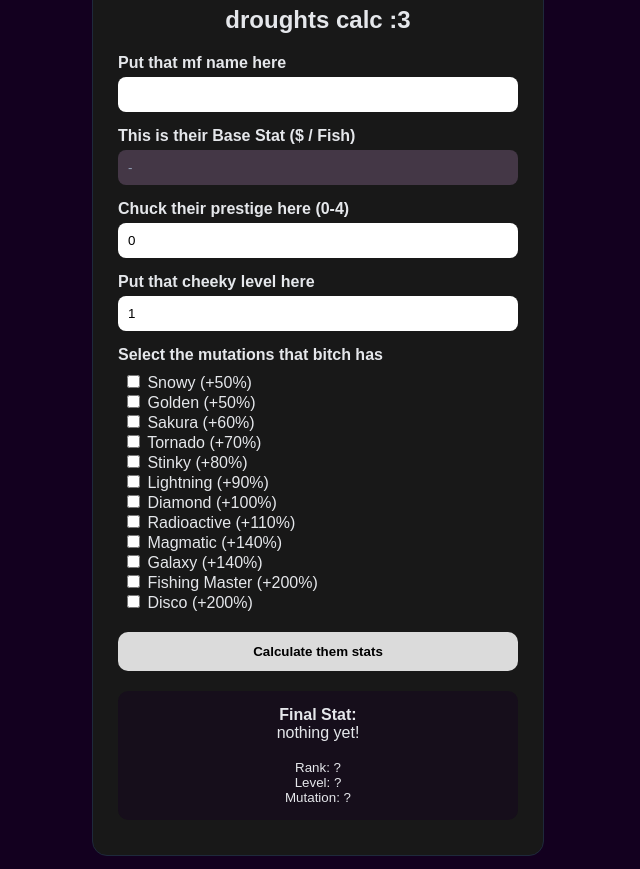
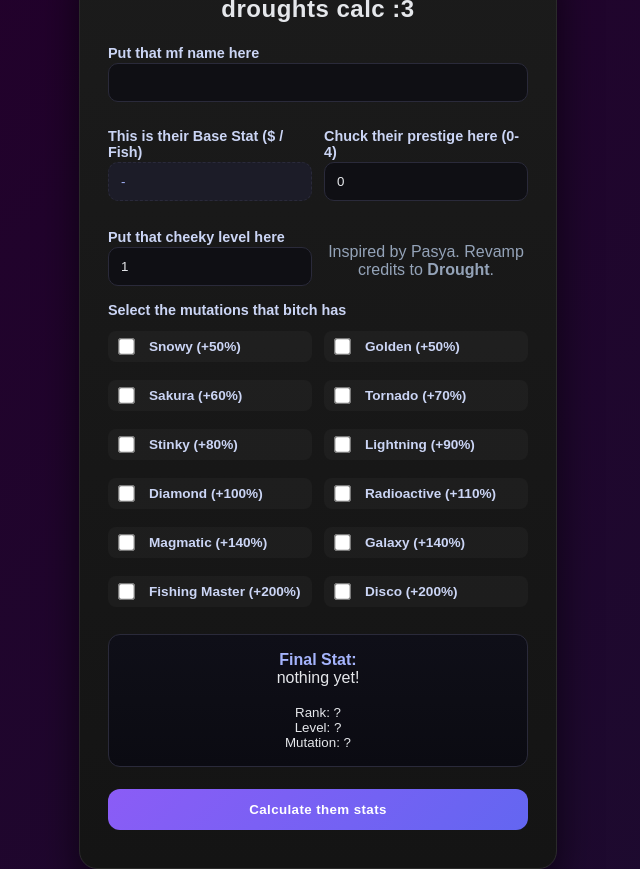
Before and after one commit to drouqht/droughts-calc, a plain HTML site: page index.html in a window 1280 px wide. Shown: the whole page, without its empty margins (322-962 px from the left). Drawn offline with Linux system fonts and the light colour scheme.

Commit message:
Complete Rehaul
Revamp index.html with new layout and features.

```diff
--- a/index.html
+++ b/index.html
@@ -2,112 +2,19 @@
     <meta charset="UTF-8">
     <title>droughts calc :3</title>
 
-    <style>
-        body {
-            font-family: Arial, sans-serif;
-            background: #13001f;
-            color: #e5e7eb;
-            display: flex;
-            justify-content: center;
-            align-items: center;
-            height: 100vh;
-        }
-
-        .card {
-            background: #181818;
-            border: 1px solid #1e293b;
-            padding: 25px;
-            border-radius: 15px;
-            width: 400px;
-        }
-
-        h2 {
-            text-align: center;
-            margin-bottom: 20px;
-        }
-
-        label {
-            display: block;
-            margin-top: 15px;
-            font-weight: bold;
-        }
-
-        input[type="text"],
-        input[type="number"] {
-            width: 100%;
-            padding: 10px;
-            margin-top: 5px;
-            border-radius: 8px;
-            border: none;
-        }
-
-        input[readonly] {
-            background: #443746;
-            color: #94a3b8;
-        }
-
-        .mutations {
-            margin-top: 8px;
-            padding-left: 5px;
-        }
-
-        button {
-            width: 100%;
-            margin-top: 20px;
-            padding: 12px;
-            border-radius: 10px;
-            border: none;
-            background: #dbdbdb;
-            font-weight: bold;
-            cursor: pointer;
-        }
-
-        button:hover {
-            background: #b9b9b9;
-        }
-
-        .result {
-            margin-top: 20px;
-            padding: 15px;
-            background: #13001f70;
-            border-radius: 10px;
-            text-align: center;
-        }
-
-        .error {
-            color: #ef4444;
-            text-align: center;
-            margin-top: 10px;
-        }
-
-        .suggestions {
-            position: absolute;
-            top: 100%;
-            left: 0;
-            right: 0;
-            background: #13001fe1;
-            border: 1px solid #1e293b;
-            border-radius: 8px;
-            max-height: 180px;
-            overflow-y: auto;
-            z-index: 100;
-            display: none;
-        }
-
-        .suggestion-item {
-            padding: 8px 10px;
-            cursor: pointer;
-        }
-
-        .suggestion-item:hover {
-            background: #1e293b;
-        }
-    </style>
 </head>
+<link rel="stylesheet" href="style.css">
 <body>
 
 <div class="card">
     <h2>droughts calc :3</h2>
+
+<script>
+        function toTitleCase(str) {
+        return str.replace(/\w\S*/g, txt =>
+            txt.charAt(0).toUpperCase() + txt.slice(1)
+     );}
+</script>
 
     <label>Put that mf name here</label>
     <div style="position: relative;">
@@ -115,33 +22,44 @@
         <div id="suggestions" class="suggestions" style="display: none;"><div class="suggestion-item">money money man</div></div>
     </div>
 
+
+<div class="row">
+    <div>
         <label>This is their Base Stat ($ / Fish)</label>
         <input type="text" id="baseStat" readonly="" value="-">
+    </div>
 
+    <div>
         <label>Chuck their prestige here (0-4)</label>
         <input type="number" id="rank" min="0" max="4" value="0">
+    </div>
 
+    <div>
         <label>Put that cheeky level here</label>
         <input type="number" id="level" min="1" value="1">
+    </div>
+
+    <div class="credits">
+        Inspired by Pasya. Revamp credits to <strong>Drought</strong>.
+    </div>
+
+</div>
 
 <label>Select the mutations that bitch has</label>
-    <div class="mutations">
-        <!-- ===== TEMPAT MENAMBAH MUTASI ===== -->
-        <input type="checkbox" class="mutation" value="50"> Snowy (+50%)<br>
-        <input type="checkbox" class="mutation" value="50"> Golden (+50%)<br>
-        <input type="checkbox" class="mutation" value="60"> Sakura (+60%)<br>
-        <input type="checkbox" class="mutation" value="70"> Tornado (+70%)<br>
-        <input type="checkbox" class="mutation" value="80"> Stinky (+80%)<br>
-        <input type="checkbox" class="mutation" value="90"> Lightning (+90%)<br>
-        <input type="checkbox" class="mutation" value="100"> Diamond (+100%)<br>
-        <input type="checkbox" class="mutation" value="110"> Radioactive (+110%)<br>
-        <input type="checkbox" class="mutation" value="140"> Magmatic (+140%)<br>
-        <input type="checkbox" class="mutation" value="140"> Galaxy (+140%)<br>
-        <input type="checkbox" class="mutation" value="200"> Fishing Master (+200%)<br>
-        <input type="checkbox" class="mutation" value="200"> Disco (+200%)<br>
+<div class="mutations-grid">
+    <label class="mutation-label"><input type="checkbox" class="mutation" value="50"> <span>Snowy (+50%)</span></label>
+    <label class="mutation-label"><input type="checkbox" class="mutation" value="50"> <span>Golden (+50%)</span> </label>
+    <label class="mutation-label"><input type="checkbox" class="mutation" value="60"> <span>Sakura (+60%)</span> </label>
+    <label class="mutation-label"><input type="checkbox" class="mutation" value="70"> <span>Tornado (+70%)</span> </label>
+    <label class="mutation-label"><input type="checkbox" class="mutation" value="80"> <span>Stinky (+80%)</span> </label>
+    <label class="mutation-label"><input type="checkbox" class="mutation" value="90"> <span>Lightning (+90%)</span> </label>
+    <label class="mutation-label"><input type="checkbox" class="mutation" value="100"> <span>Diamond (+100%)</span> </label>
+    <label class="mutation-label"><input type="checkbox" class="mutation" value="110"> <span>Radioactive (+110%)</span> </label>
+    <label class="mutation-label"><input type="checkbox" class="mutation" value="140"> <span>Magmatic (+140%)</span> </label>
+    <label class="mutation-label"><input type="checkbox" class="mutation" value="140"> <span>Galaxy (+140%)</span> </label>
+    <label class="mutation-label"><input type="checkbox" class="mutation" value="200"> <span>Fishing Master (+200%)</span> </label>
+    <label class="mutation-label"><input type="checkbox" class="mutation" value="200"> <span>Disco (+200%)</span> </label>
 </div>
-
-    <button onclick="hitung()">Calculate them stats</button>
 
     <div class="result" id="result">
         <b>Final Stat:</b><br>
@@ -152,10 +70,20 @@
         Mutation: ?
         </small>
     </div>
+
+    <button onclick="hitung()">Calculate them stats</button>
+
+
     <div class="error" id="error"></div>
 </div>
 
 <script>
+
+    // ==== Added my own formating of numbers to make it easier to read ==== //
+
+function formatNumber(num) {
+    return num.toString().replace(/\B(?=(\d{3})+(?!\d))/g, " ");
+}
 
 const brainrotDB = {
     "tung tung sahur": 100,
@@ -248,11 +176,14 @@ function showSuggestions() {
     matches.forEach(name => {
         const item = document.createElement("div");
         item.className = "suggestion-item";
-        item.innerText = name;
+        item.innerText = toTitleCase(name);
 
         item.onclick = () => {
-            input.value = name;
-            baseStat.value = `$${brainrotDB[name]}`;
+            input.value = toTitleCase(name);
+
+            const stat = brainrotDB[name];
+            baseStat.value = `$${formatNumber(stat)}`;
+
             box.style.display = "none";
 };
 
@@ -295,7 +226,7 @@ function hitung() {
 
     result.innerHTML = `
         <b>Final Stat:</b><br>
-        $${finalStat.toFixed(2)} / Fish<br><br>
+        $${formatNumber(finalStat.toFixed(2))} / Fish<br><br>
         <small>
         Rank: ${rankMultiplier}x<br>
         Level: ${levelMultiplier}x<br>
```
Lines whose indentation alone changed are shown as unchanged.
